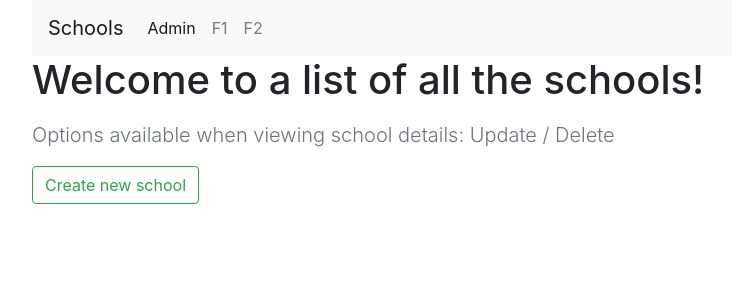
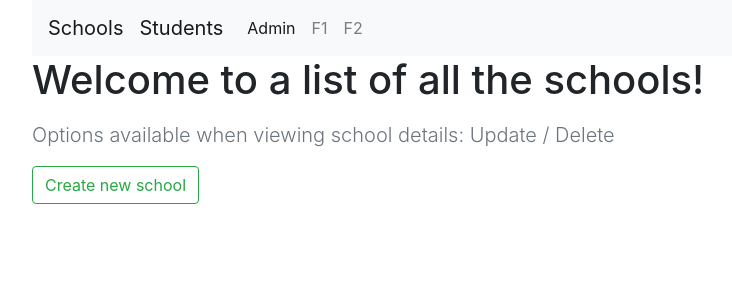
Before and after one commit to JaworskiAleksander/hello_world, a Django app: page /basic_app/ in a window 1280 px wide. Shown: the top 300 px of the page, without its empty margins (53-785 px from the left). Run offline with Django 3.2, Linux system fonts and the light colour scheme; data that the repository does not hold is empty; some libraries are stand-ins or nearby versions.

Commit message:
addeed Students button in basic_app_base.html template

```diff
--- a/hello_world_CBV/basic_app/templates/basic_app/basic_app_base.html
+++ b/hello_world_CBV/basic_app/templates/basic_app/basic_app_base.html
@@ -20,6 +20,8 @@
 
     <nav class="navbar navbar-expand-lg navbar-light bg-light">
         <a class="navbar-brand" href="{% url 'basic_app:list' %}">Schools</a>
+        <a class="navbar-brand" href="{% url 'basic_app:student_list' %}">Students</a>
+
         <button class="navbar-toggler" type="button" data-toggle="collapse" data-target="#navbarNav" aria-controls="navbarNav" aria-expanded="false" aria-label="Toggle navigation">
           <span class="navbar-toggler-icon"></span>
         </button>
```
